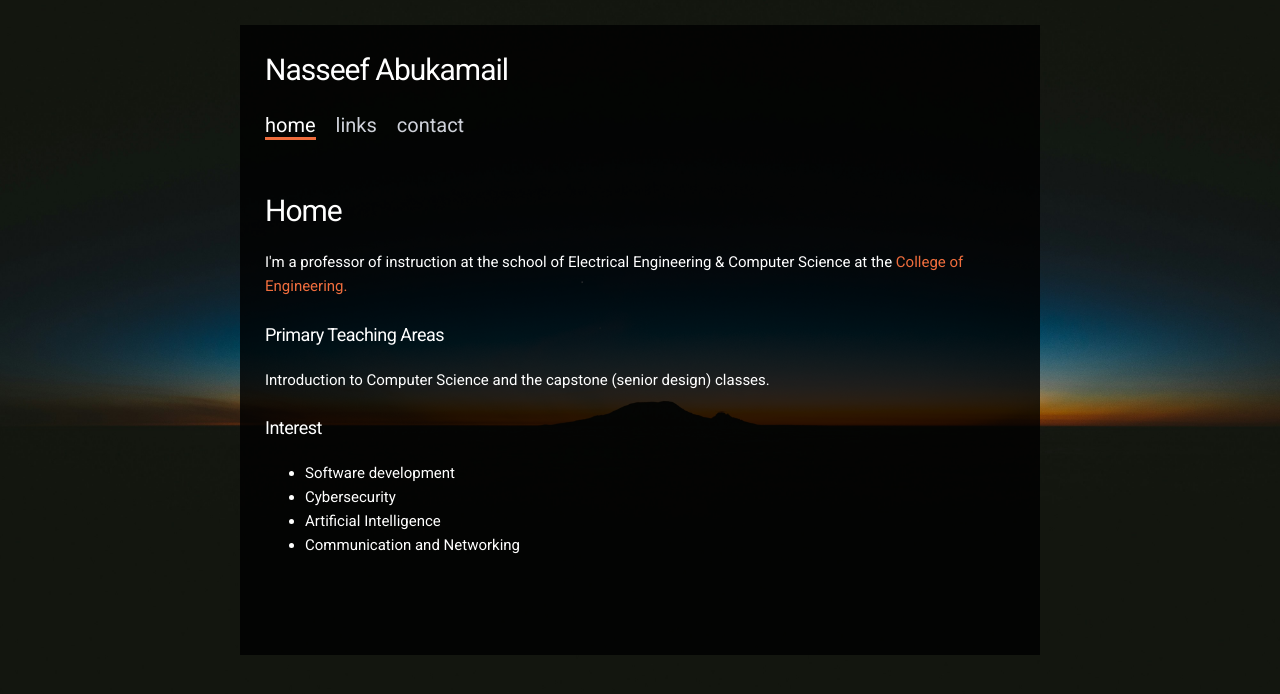
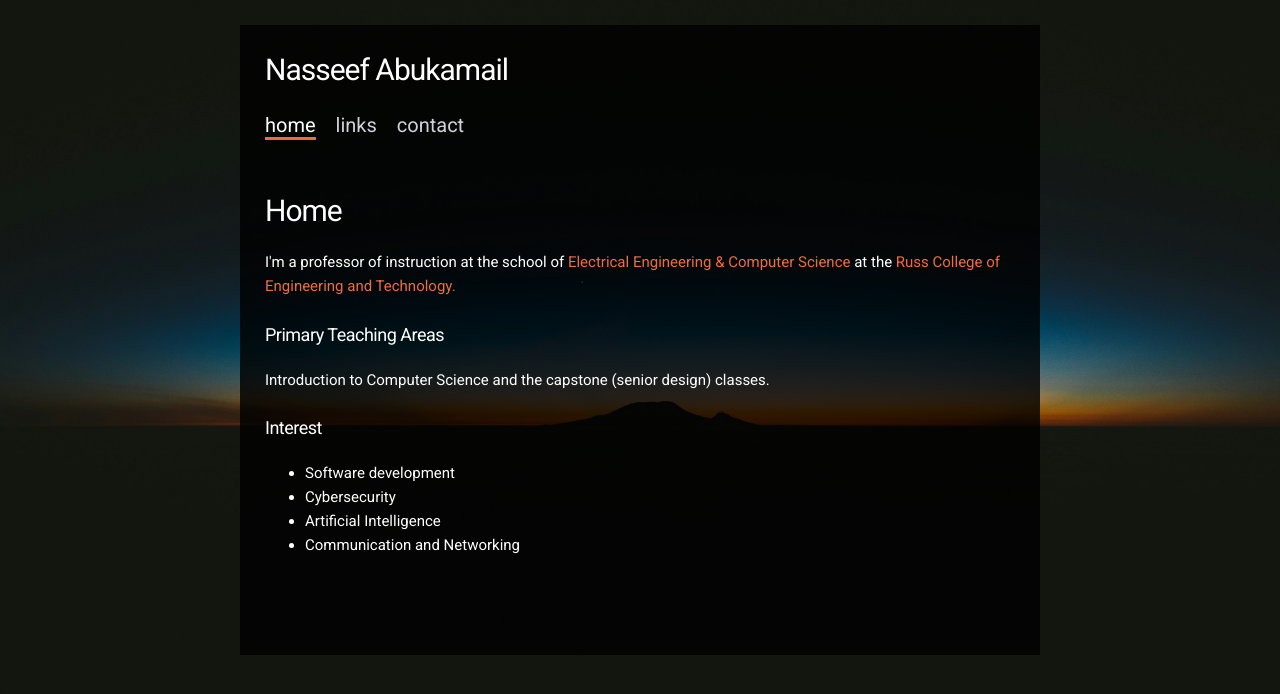
Before and after one commit to nasseef/nasseef.github.io, a plain HTML site: page index.html in a window 1280 px wide. Drawn offline with nearby package versions, Linux system fonts and the light colour scheme.

Commit message:
added another link

```diff
--- a/index.html
+++ b/index.html
@@ -48,7 +48,7 @@
           <div id="home" class="content-region hide">
             <h2>Home</h2>
             <p>
-              I'm a professor of instruction at the school of Electrical Engineering & Computer Science at the <a href="https://www.ohio.edu/engineering/" target="_blank">College of Engineering.</a>
+              I'm a professor of instruction at the school of <a href="https://www.ohio.edu/engineering/eecs">Electrical Engineering & Computer Science</a> at the <a href="https://www.ohio.edu/engineering/" target="_blank">Russ College of Engineering and Technology.</a>
               <h4>Primary Teaching Areas</h4>
               <p>Introduction to Computer Science and the capstone (senior design) classes.</p>
 
@@ -71,6 +71,7 @@
               <li>Introduction to Computer Science</li>
               <ul>
                 <li><a href="https://github.com/nasseef/cs2400">CS 2400 GitHub Site</a> </li>
+                <li><a href="https://github.com/nasseef/cs">Software Installation</a> </li>
                 <li>
                   <a href="https://github.com/nasseef/cs/blob/main/docs/coding-style.md">C++ Documentation and Coding Style</a>
 
```
